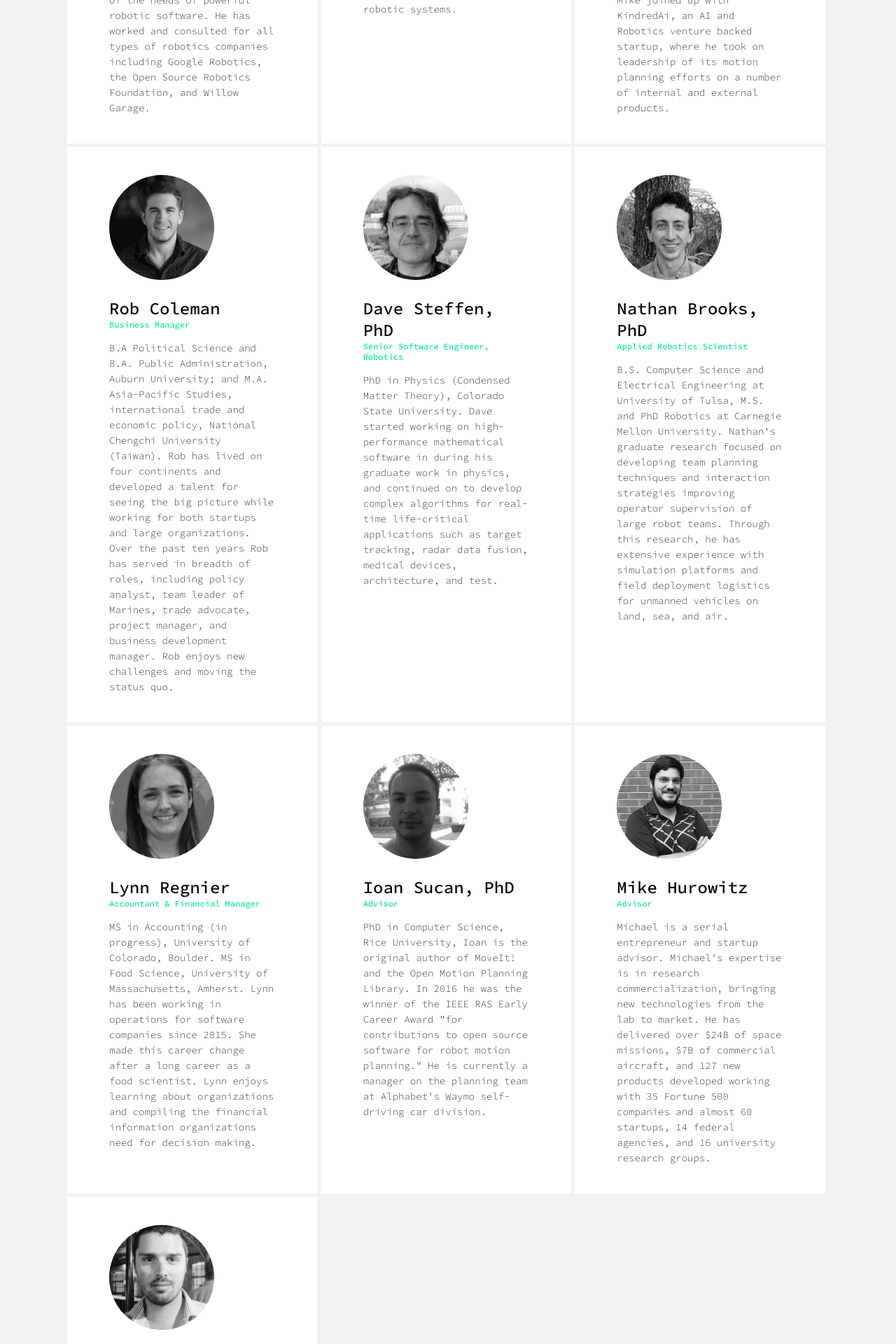
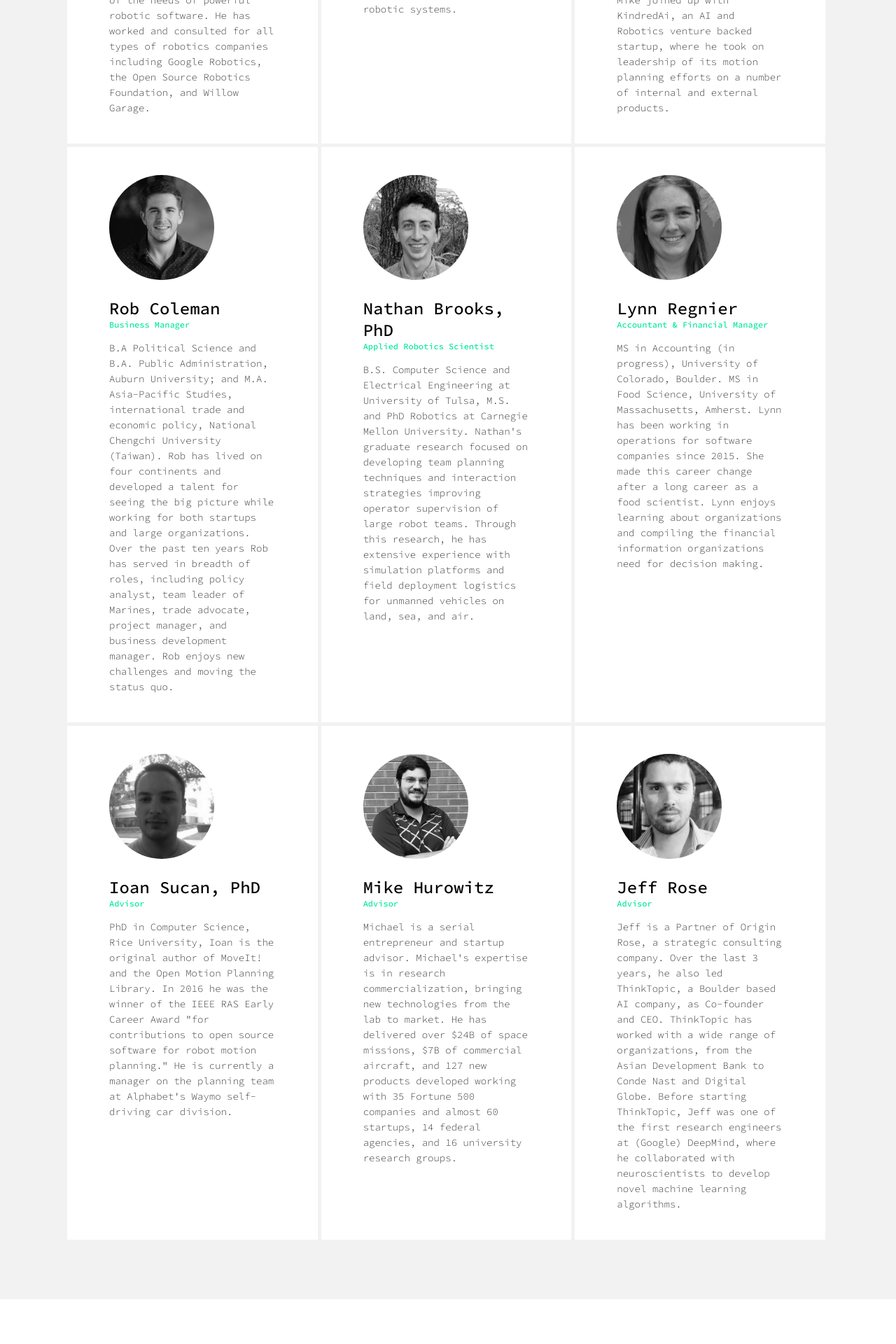
Before and after one commit to PickNikRobotics/beta_moveit_website, a Jekyll site: the page built from team/team.md, in a window 1280 px wide. Shown: the part 1162-3082 px from the top of the page at 70% size. Built offline with Jekyll 4.4.1, drawn with Linux system fonts in a browser that asks for light colours; nearby versions of some CDN libraries.

Commit message:
Refresh 2.5 (#44)
* updated people page

* Removed Dave Steffen from people page.

* Updated home page section 2 links.

* Fixed line break.

* Removed inline css

```diff
--- a/css/styles.css
+++ b/css/styles.css
@@ -49,6 +49,14 @@ iframe {
 .collapseText {
     float: right;
     color: black
+}
+
+.picknikGreen {
+    color: #27e6a1;
+}
+
+.underline {
+    text-decoration: underline;
 }
 
 
--- a/team/team.md
+++ b/team/team.md
@@ -62,17 +62,6 @@ redirect_from:
                 </div>
             </div>
         </div>
-        <div class="peopleCol">
-            <div class="recPadP">
-                <a style="display:inline-block;" href="https://www.linkedin.com/in/dave-steffen-8843a95a/" target="_blank">
-                    <div class="bioPic" style="background-image: url('../images/p7.jpg')"></div>
-                </a><br>
-                <a class="peopleName" href="https://www.linkedin.com/in/dave-steffen-8843a95a/" target="_blank">Dave Steffen, PhD</a>
-                <div class="peoplePosition">Senior Software Engineer, Robotics</div>
-                <div class="peopleDesc">PhD in Physics (Condensed Matter Theory), Colorado State University. Dave started working on high-performance mathematical software in during his graduate work in physics, and continued on to develop complex algorithms for real-time
-                    life-critical applications such as target tracking, radar data fusion, medical devices, architecture, and test.</div>
-            </div>
-        </div>
         <div class="peopleCol margPR">
             <div class="recPadP">
                 <a style="display:inline-block;" href="https://www.linkedin.com/in/nathan-b-brooks/" target="_blank">
@@ -83,8 +72,6 @@ redirect_from:
                 <div class="peopleDesc">B.S. Computer Science and Electrical Engineering at University of Tulsa, M.S. and PhD Robotics at Carnegie Mellon University. Nathan's graduate research focused on developing team planning techniques and interaction strategies improving operator supervision of large robot teams. Through this research, he has extensive experience with simulation platforms and field deployment logistics for unmanned vehicles on land, sea, and air.</div>
             </div>
         </div>
-    </div>
-    <div class="peopleRow">
         <div class="peopleCol">
             <div class="recPadP">
                 <a style="display:inline-block;" href="https://www.linkedin.com/in/lynn-regnier-73a8b7a3/" target="_blank">
@@ -97,6 +84,8 @@ redirect_from:
                 </div>
             </div>
         </div>
+    </div>
+    <div class="peopleRow">
         <div class="peopleCol margPR">
             <div class="recPadP">
                 <a style="display:inline-block;" href="https://www.linkedin.com/in/ioansucan/" target="_blank">
@@ -120,8 +109,6 @@ redirect_from:
                     and 127 new products developed working with 35 Fortune 500 companies and almost 60 startups, 14 federal agencies, and 16 university research groups.</div>
             </div>
         </div>
-    </div>
-    <div class="peopleRow">
         <div class="peopleCol margPR">
             <div class="recPadP">
                 <a style="display:inline-block;" href="https://www.linkedin.com/in/rosejn/" target="_blank">
@@ -133,8 +120,6 @@ redirect_from:
                     ThinkTopic, Jeff was one of the first research engineers at (Google) DeepMind, where he collaborated with neuroscientists to develop novel machine learning algorithms.</div>
             </div>
         </div>
-        <div>
-        </div>
     </div>
     <!--div class="peopleRow" style="font-family: 'Source Code Pro', sans-serif; font-size:11px;text-align:center;">
         <br /> pssst... PickNik is hiring! Apply now <a href="{{site.baseurl}}/jobs">here</a>
```
Also changed, not shown: _layouts/home.html (+9 -7 lines).
